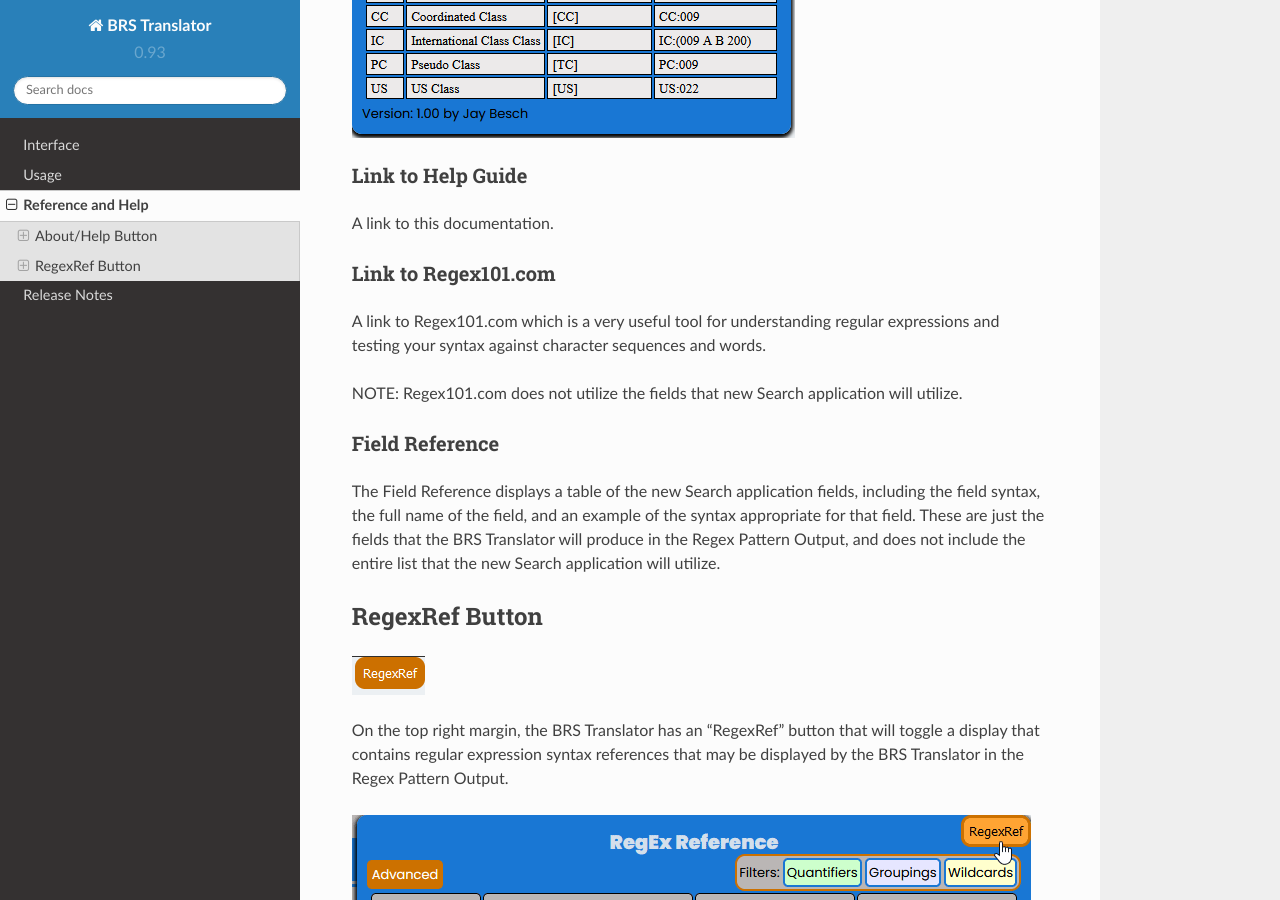
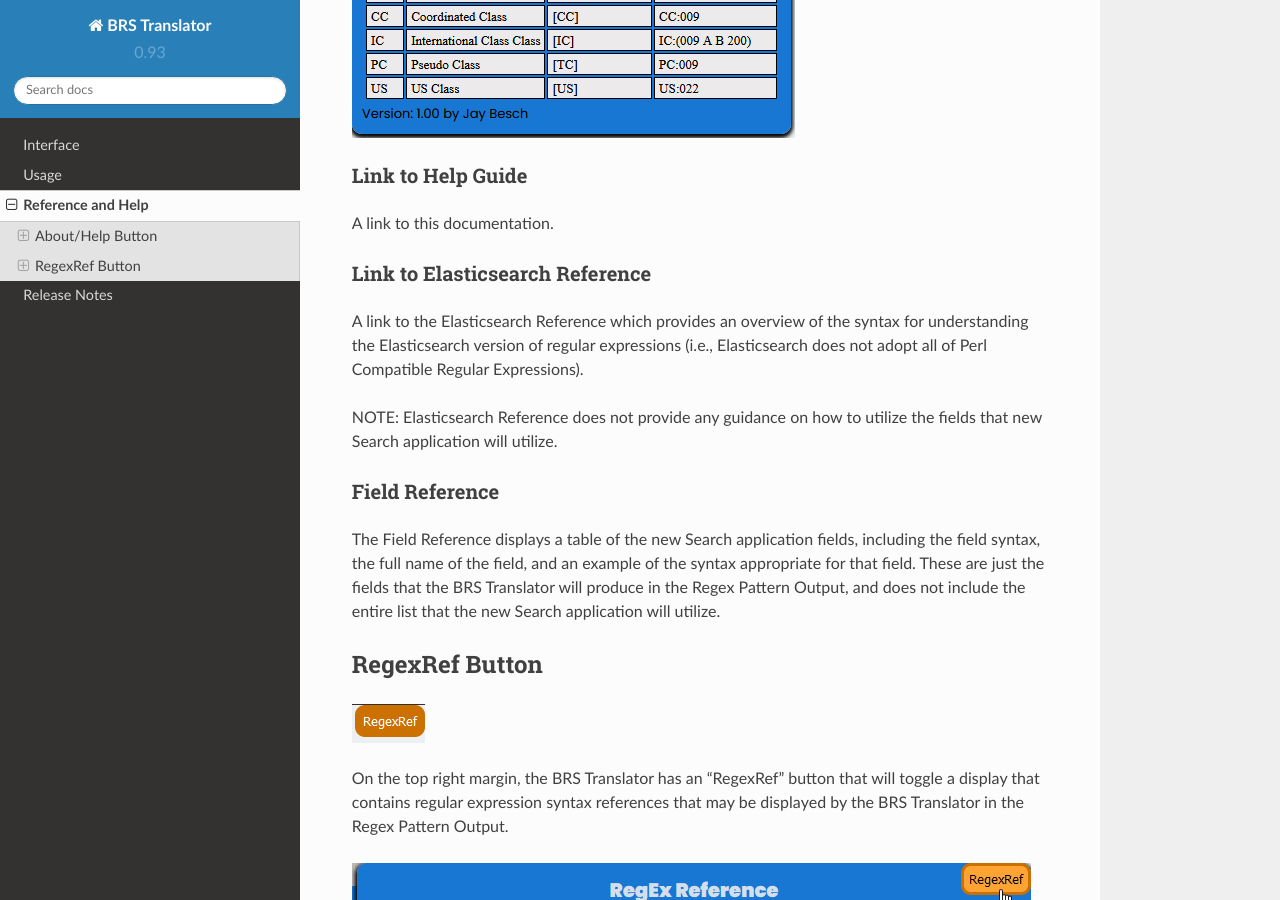
Before and after one commit to Ayjent/BRS-Translator, a Sphinx documentation site: the page built from docs/source/reference.rst, in a window 1280 px wide and 900 px high, scrolled down 652 px. Built offline with Sphinx 7.4.7 and the Read the Docs theme 2.0.0, drawn with Linux system fonts in a browser that asks for light colours.

Commit message:
Update reference.rst

```diff
--- a/docs/source/reference.rst
+++ b/docs/source/reference.rst
@@ -19,12 +19,12 @@
 
 A link to this documentation.
 
-Link to Regex101.com
-^^^^^^^^^^^^^^^^^^^^
+Link to Elasticsearch Reference
+^^^^^^^^^^^^^^^^^^^^^^^^^^^^^^^
 
-A link to Regex101.com which is a very useful tool for understanding regular expressions and testing your syntax against character sequences and words.
+A link to the Elasticsearch Reference which provides an overview of the syntax for understanding the Elasticsearch version of regular expressions (i.e., Elasticsearch does not adopt all of Perl Compatible Regular Expressions).
 
-NOTE: Regex101.com does not utilize the fields that new Search application will utilize.
+NOTE: Elasticsearch Reference does not provide any guidance on how to utilize the fields that new Search application will utilize.
 
 Field Reference
 ^^^^^^^^^^^^^^^
```
